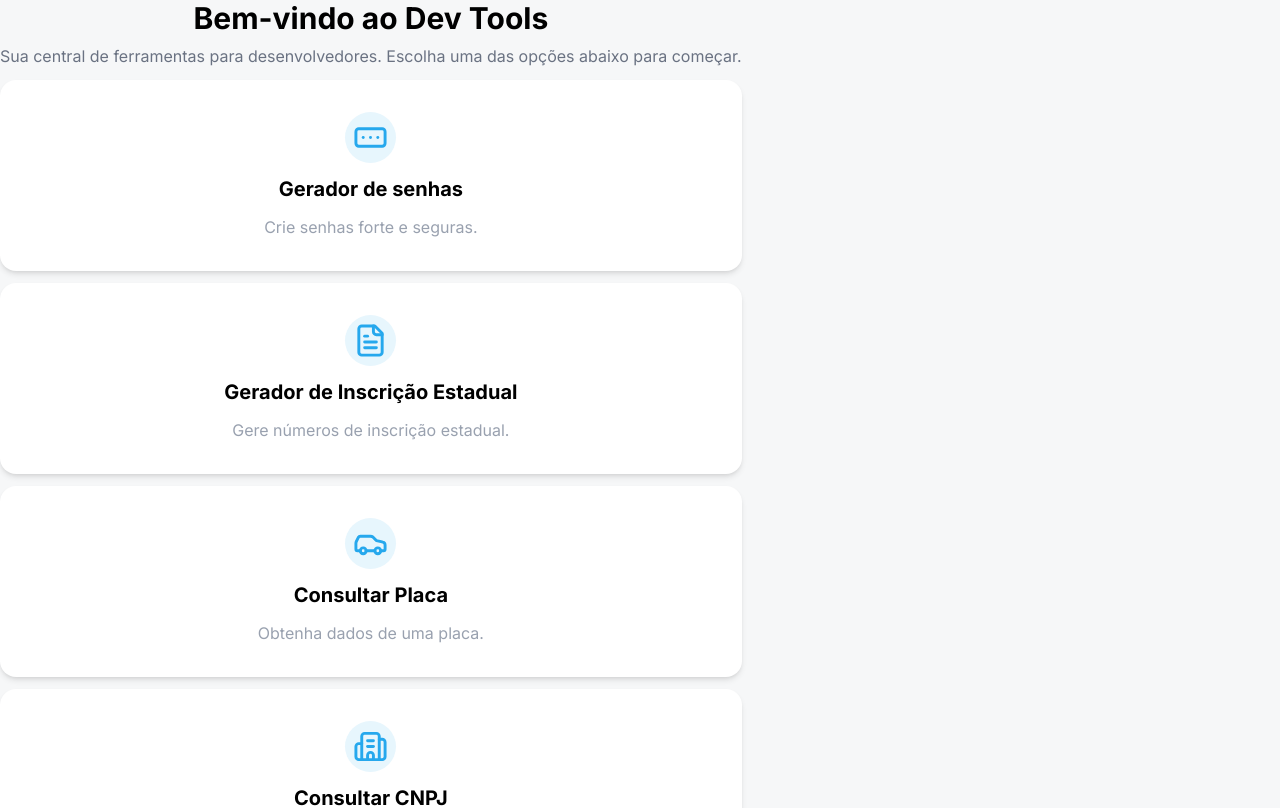
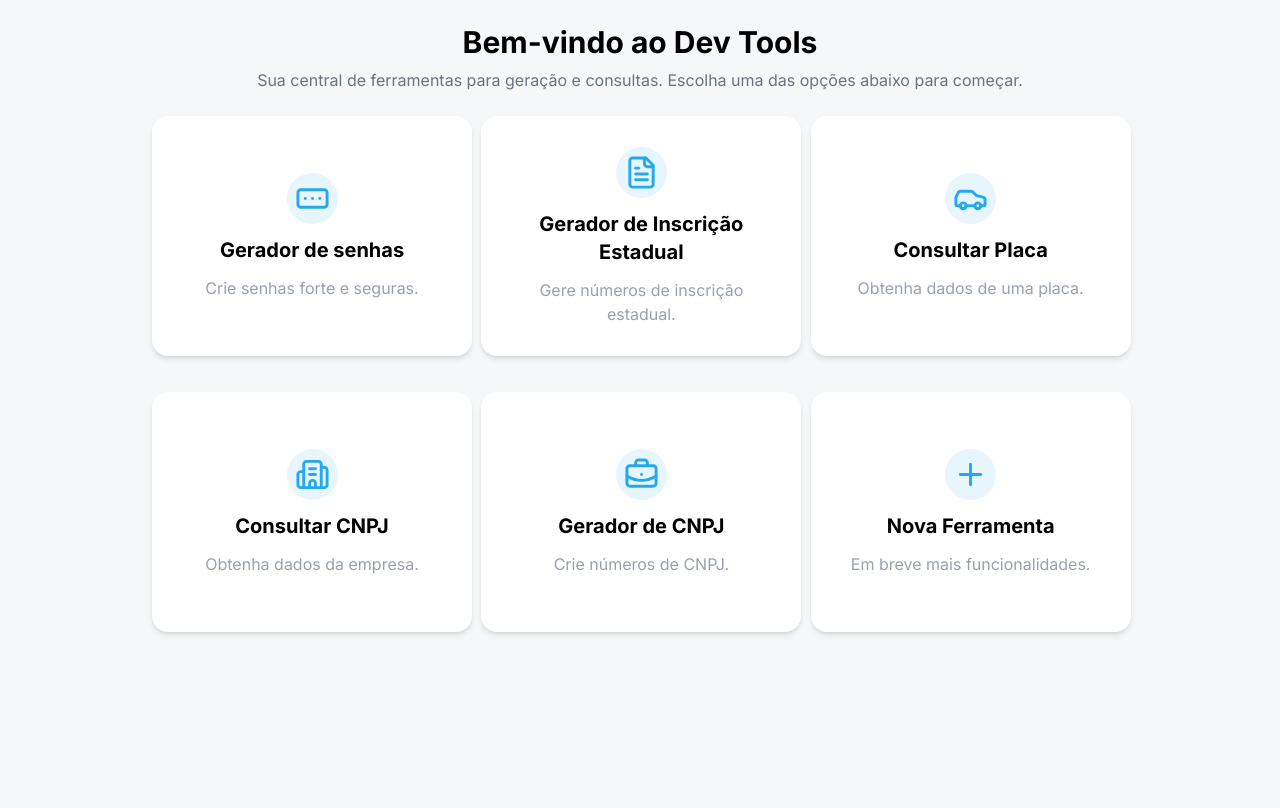
Before and after one commit to maxmalato/dev-tools, a React (Vite) app: page / in a window 1280 px wide. Shown: the top 808 px of the page. Built offline with nearby package versions, Linux system fonts and the light colour scheme.

Commit message:
feat: aprimorar layout e centralizar conteúdo na página Home

```diff
--- a/src/components/shared/CardHome.tsx
+++ b/src/components/shared/CardHome.tsx
@@ -11,10 +11,10 @@ interface CardHomeProps {
 
 export function CardHome({ title, description, href, Icon }: CardHomeProps) {
     return (
-        <Link to={href} className="bg-white rounded-2xl flex flex-col px-6 py-8 my-3 gap-3 items-center shadow-md hover:shadow-lg transition-shadow duration-300">
+        <Link to={href} className="bg-white rounded-2xl flex flex-col px-6 py-8 my-3 gap-3 items-center justify-center shadow-md hover:shadow-lg transition-shadow duration-300 w-80 h-60">
             <p className="bg-[#e7f6fd] w-fit p-2 rounded-full"><Icon color="#26a8ed" size={35} /></p>
-            <h1 className="font-bold text-xl">{title}</h1>
-            <h2 className="text-gray-400">{description}</h2>
+            <h1 className="font-bold text-xl text-center">{title}</h1>
+            <h2 className="text-gray-400 text-center">{description}</h2>
         </Link>
     )
 }
--- a/src/components/shared/Header.tsx
+++ b/src/components/shared/Header.tsx
@@ -3,7 +3,7 @@ export function Header() {
         <header>
             <h1 className="font-bold text-3xl text-center">Bem-vindo ao Dev Tools</h1>
             <p className="text-gray-500 text-center mt-2">
-                Sua central de ferramentas para desenvolvedores. Escolha uma das opções abaixo para começar.
+                Sua central de ferramentas para geração e consultas. Escolha uma das opções abaixo para começar.
             </p>
         </header>
     )
--- a/src/index.css
+++ b/src/index.css
@@ -3,10 +3,8 @@
 
 body {
   font-family: "Inter", sans-serif;
-  margin: 0;
-  display: flex;
-  place-items: center;
-  min-width: 320px;
+  background-color: #f6f7f8;
+  margin: 0 auto;
+  max-width: 64rem;
   min-height: 100vh;
-  background-color: #f6f7f8;
 }
--- a/src/pages/Home.tsx
+++ b/src/pages/Home.tsx
@@ -43,8 +43,9 @@ const features = [
 
 export default function Home() {
     return (
-        <>
+        <div className="flex flex-col items-center p-6 gap-3">
             <Header />
+            <main className="grid grid-cols-1 md:grid-cols-2 lg:grid-cols-3 md:gap-3">
                 {features.map((feature) => (
                     <CardHome
                         key={feature.href}
@@ -54,6 +55,7 @@ export default function Home() {
                         Icon={feature.Icon}
                     />
                 ))}
-        </>
+            </main>
+        </div>
     )
 }
```
Lines whose indentation alone changed are shown as unchanged.
